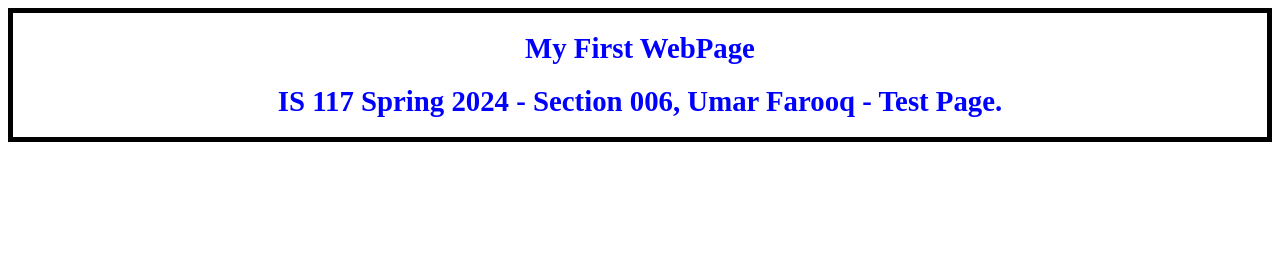
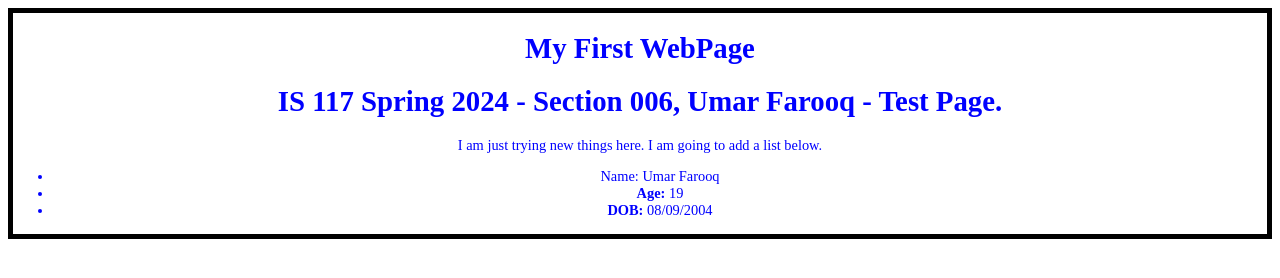
Before and after one commit to UmarF2004/A04, a plain HTML site: page testpage.html in a window 1280 px wide. Drawn offline with Linux system fonts and the light colour scheme.

Commit message:
Update testpage.html

```diff
--- a/testpage.html
+++ b/testpage.html
@@ -10,6 +10,14 @@
 
 <body>
     <h1>IS 117 Spring 2024 - Section 006, Umar Farooq - Test Page.</h1>
+
+    <p>I am just trying new things here. I am going to add a list below.</p>
+   <ul>
+       <li><b></b>Name:</b> Umar Farooq</li>
+       <li><b>Age:</b> 19</li>
+       <li><b>DOB:</b> 08/09/2004</li>
+    </ul>
+
 </body>
 
 </html>
```
